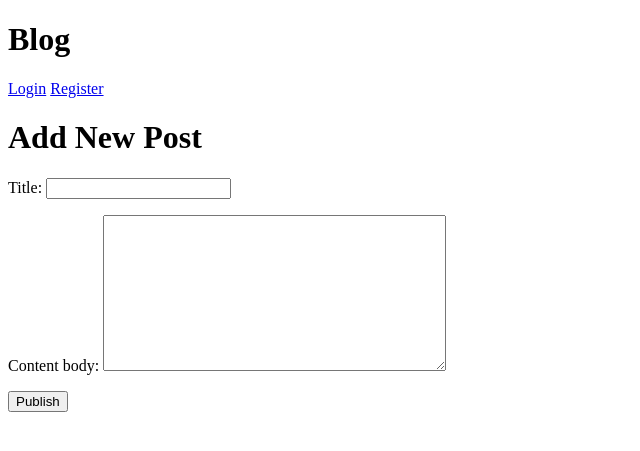
After one commit to zhamao2019/blog, a Django app: page /blog/post_details/create/ in a window 1280 px wide. The commit adds this page. Shown: the top 451 px of the page, without its empty margins (0-640 px from the left). Run offline with Django 3.2, Linux system fonts and the light colour scheme.

Commit message:
implement adding,updating, removing blog post

```diff
--- a/BlogSite/blog/models.py
+++ b/BlogSite/blog/models.py
@@ -2,6 +2,7 @@ import uuid
 from django.conf import settings
 from django.db import models
 from django.utils.timezone import now
+from django.urls import  reverse
 
 
 class Post(models.Model):
@@ -18,6 +19,9 @@ class Post(models.Model):
     def __str__(self):
         return self.title
 
+    def get_absolute_url(self):
+        return reverse("post-detail", args=(str(self.id)))
+
 
 class Comment(models.Model):
     user = models.ForeignKey(settings.AUTH_USER_MODEL, on_delete=models.CASCADE, default=1)
--- /dev/null
+++ b/BlogSite/blog/templates/add_post.html
@@ -0,0 +1,13 @@
+{% extends 'base.html'%}
+{% block content %}
+
+    <div class="add_post">
+        <h1>Add New Post</h1>
+        <form method="POST">
+            {% csrf_token %}
+            {{ form.as_p }}
+            <button>Publish</button>
+        </form>
+    </div>
+
+{% endblock %}
--- a/BlogSite/blog/templates/base.html
+++ b/BlogSite/blog/templates/base.html
@@ -11,7 +11,7 @@
             <h1>Blog</h1>
             <div>
                 {% if user.is_authenticated %}
-                <a href="">+ New Post</a>
+                <a href="{% url 'add-post' %}">+ New Post</a>
                 <p>{{ user.username }}</p>
                 <a href="{% url 'logout' %}">Logout</a>
                 {% else %}
--- a/BlogSite/blog/urls.py
+++ b/BlogSite/blog/urls.py
@@ -1,8 +1,11 @@
 from django.urls import path
-from .views import IndexView, PostDetailView
+from .views import IndexView, PostDetailView, CreatePostView, UpdatePostView, DeletePostView
 
 
 urlpatterns = [
     path('', IndexView.as_view(), name='home'),
-    path('details/<int:pk>/', PostDetailView.as_view(), name='post-detail'),
+    path('post_details/<int:pk>/', PostDetailView.as_view(), name='post-detail'),
+    path('post_details/create/', CreatePostView.as_view(), name='add-post'),
+    path('post_details/edit/<int:pk>/', UpdatePostView.as_view(), name='edit-post'),
+    path('post_details/<int:pk>/remove/', DeletePostView.as_view(), name='delete-post'),
 ]
--- a/BlogSite/blog/views.py
+++ b/BlogSite/blog/views.py
@@ -1,6 +1,6 @@
-from django.shortcuts import render
-from django.views.generic import ListView, DetailView
+from django.views.generic import ListView, DetailView, CreateView, UpdateView, DeleteView
 from.models import Post, Comment
+from django.urls import reverse_lazy
 
 
 class IndexView(ListView):
@@ -11,3 +11,21 @@ class IndexView(ListView):
 class PostDetailView(DetailView):
     model = Post
     template_name = "post_detail.html"
+
+
+class CreatePostView(CreateView):
+    model = Post
+    template_name = "add_post.html"
+    fields = ("title", "content_body", )
+
+
+class UpdatePostView(UpdateView):
+    model = Post
+    template_name = "edit_post.html"
+    fields = ("title", "content_body", )
+
+
+class DeletePostView(DeleteView):
+    model = Post
+    template_name = "delete_post.html"
+    success_url = reverse_lazy("home")
--- a/BlogSite/manage.py
+++ b/BlogSite/manage.py
@@ -6,7 +6,7 @@ import sys
 
 def main():
     """Run administrative tasks."""
-    os.environ.setdefault('DJANGO_SETTINGS_MODULE', 'BlogSite.settings')
+    os.environ.setdefault('DJANGO_SETTINGS_MODULE', 'BlogSite.settings.base')
     try:
         from django.core.management import execute_from_command_line
     except ImportError as exc:
```
Also changed, not shown: BlogSite/blog/templates/delete_post.html (added, +13 -0 lines), BlogSite/blog/templates/edit_post.html (added, +13 -0 lines), BlogSite/blog/templates/post_detail.html (+8 -1 lines), BlogSite/__init__.py (added).
